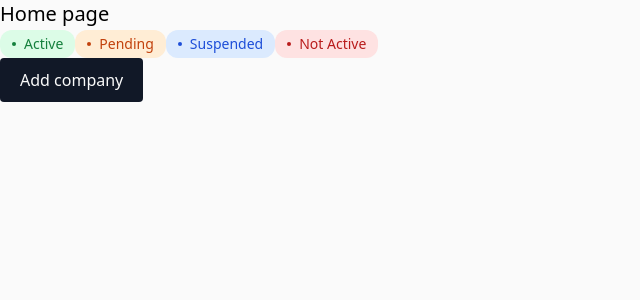
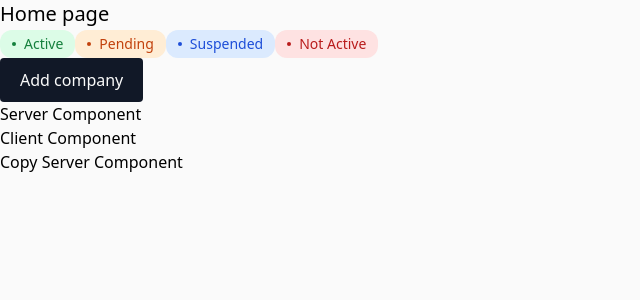
Before and after one commit to serg444s/CRM-For-Vendors, a Next.js app: page / in a window 1280 px wide. Shown: the top 300 px of the page, without its empty margins (0-640 px from the left). Built offline with nearby package versions, Linux system fonts and the light colour scheme.

Commit message:
add ServerComponentCopy

```diff
--- /dev/null
+++ b/src/app/components/ClientComponent/ClientComponent.tsx
@@ -0,0 +1,20 @@
+'use client';
+
+import React from 'react';
+
+export interface ClientComponentProps {
+  children?: React.ReactNode;
+}
+
+const ClientComponent = ({ children }: ClientComponentProps) => {
+  console.log('Client Component');
+
+  return (
+    <div>
+      <span>Client Component</span>
+      {children}
+    </div>
+  );
+};
+
+export default ClientComponent;
--- /dev/null
+++ b/src/app/components/ServerComponent/ServerComponent.tsx
@@ -0,0 +1,18 @@
+import React from 'react';
+
+export interface ServerComponentProps {
+  children?: React.ReactNode;
+}
+
+const ServerComponent = ({ children }: ServerComponentProps) => {
+  console.log('Server Component');
+
+  return (
+    <div>
+      <span>Server Component</span>
+      {children}
+    </div>
+  );
+};
+
+export default ServerComponent;
--- /dev/null
+++ b/src/app/components/ServerComponent/ServerComponentCopy.tsx
@@ -0,0 +1,16 @@
+import React from 'react';
+import { ServerComponentProps } from './ServerComponent';
+import { headers } from 'next/headers';
+
+const ServerComponentCopy = ({ children }: ServerComponentProps) => {
+  console.log('Copy Server Component');
+
+  return (
+    <div>
+      <span>Copy Server Component</span>
+      {children}
+    </div>
+  );
+};
+
+export default ServerComponentCopy;
--- a/src/app/page.tsx
+++ b/src/app/page.tsx
@@ -1,5 +1,8 @@
 import AddCompanyButton from './components/AddCompanyButton/AddCompanyButton';
+import ClientComponent from './components/ClientComponent/ClientComponent';
 import Label, { Status } from './components/Label/Label';
+import ServerComponent from './components/ServerComponent/ServerComponent';
+import ServerComponentCopy from './components/ServerComponent/ServerComponentCopy';
 import css from './page.module.css';
 
 export default function Home() {
@@ -23,6 +26,10 @@ export default function Home() {
         </div>
       </main>
       <AddCompanyButton />
+      <ServerComponent />
+      <ClientComponent>
+        <ServerComponentCopy />
+      </ClientComponent>
       <footer></footer>
     </div>
   );
```
